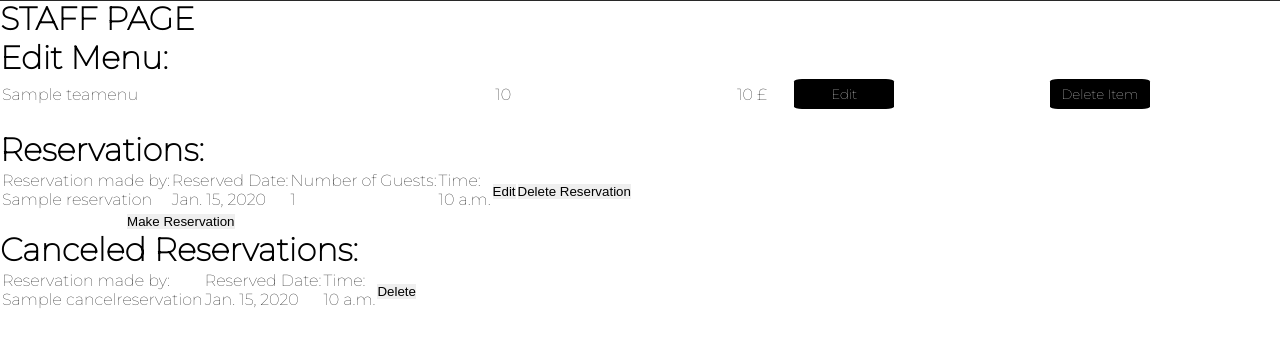
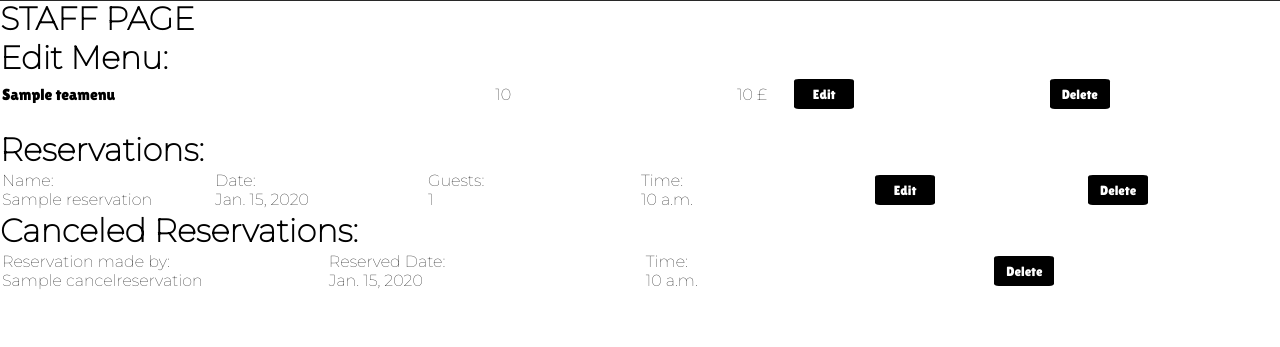
Before and after one commit to Bo-Lennart/bobatea, a Django app: page /staff_page/ in a window 1280 px wide. Shown: the part 71-418 px from the top of the page. Run offline with Django 3.2, Linux system fonts and the light colour scheme; a user stored in the database is signed in; tables that the repository leaves empty hold one stand-in row (values such as "Sample post"); some libraries are stand-ins or nearby versions.

Commit message:
style staff page

```diff
--- a/static/style.css
+++ b/static/style.css
@@ -60,6 +60,10 @@ header{
 }
 
 #home {
+    margin-top: 70px;
+}
+
+#staff_home {
     margin-top: 70px;
 }
 
@@ -224,17 +228,22 @@ footer ul li {
     padding: 5% 0;
 }
 
-#staff_page_menu {
+#staff_page_table {
     width: 100%;
 }
 
-#staff_page_menu td {
+#staff_page_table td {
     width: 20%;
     margin: 10%;
 }
 
+#staff_page_reservation_table td {
+    width: 10%;
+}
+
 #staff_menu_name {
     text-align: left;
+    font-family: 'Lilita One', cursive;
 }
 
 #staff_menu_quantity {
@@ -245,18 +254,19 @@ footer ul li {
     text-align: end;
 }
 
-#staff_page_menu button {
+#staff_home button {
     margin-left: 10%;
-    width: 100px;
+    width: 60px;
     height: 30px;
     border-radius: 8%;
     background-color: black;
     color: white;
-    font-family: 'Montserrat', sans-serif;
+    font-family: 'Lilita One', cursive;
 }
 
-#quantity_nr {
-    text-align: end;
+#staff_home button:hover {
+    background-color: pink;
+    color: black;
 }
 
 
--- a/templates/staff_page.html
+++ b/templates/staff_page.html
@@ -50,14 +50,14 @@
             </div>
         </div>
     </header>
-    <div id="home">
+    <div id="staff_home">
 
         <h1>STAFF PAGE</h1>
 
         {% if user.is_authenticated %}
         <h1>Edit Menu:</h1>
         {% for item in menu %}
-        <table id="staff_page_menu">
+        <table id="staff_page_table">
             <tr>
                 <td id="staff_menu_name">{{item}}</td>
                 <td id="staff_menu_quantity">{{item.quantity}}</td>
@@ -69,7 +69,7 @@
                 </td>
                 <td>
                     <a href="/delete/{{ item.id }}">
-                        <button>Delete Item</button>
+                        <button>Delete</button>
                     </a>
                 </td>
             </tr>
@@ -80,13 +80,13 @@
         <h1>Reservations:</h1>
 
         {% for reservation in reservations %}
-        <table id="staff_page_reservations">
+        <table id="staff_page_reservation_table">
             <tr>
-                <td>Reservation made by: <br>
+                <td>Name: <br>
                     {{reservation.name}}</td>
-                <td>Reserved Date: <br>
+                <td>Date: <br>
                     {{reservation.date}}</td>
-                <td>Number of Guests: <br>
+                <td>Guests: <br>
                     {{reservation.number_of_guests}}</td>
                 <td>Time: <br>
                     {{reservation.time}}</td>
@@ -97,19 +97,16 @@
                 </td>
                 <td>
                     <a href="/remove/{{ reservation.id }}">
-                        <button onclick="deleteReservation()">Delete Reservation</button>
+                        <button onclick="deleteReservation()">Delete</button>
                     </a>
                 </td>
             </tr>
             {% endfor %}
         </table>
-        <a href="{% url 'staff_reserve_table' %}">Make Reservation
-            <button>Make Reservation</button>
-        </a>
 
         <h1>Canceled Reservations:</h1>
         {% for cancelation in cancelations %}
-        <table id="cancelation_requests">
+        <table id="staff_page_reservation_table">
             <tr>
                 <td>Reservation made by: <br>
                     {{cancelation.name}}</td>
```
